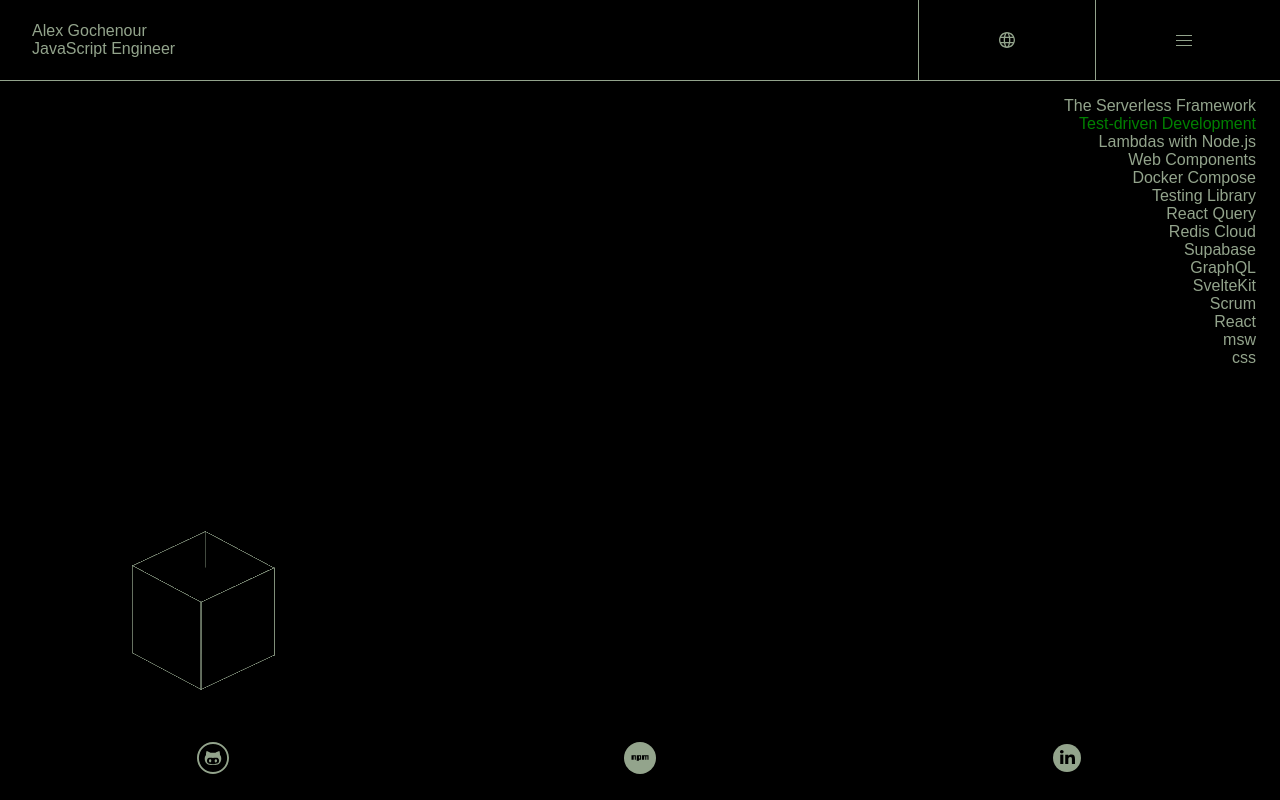
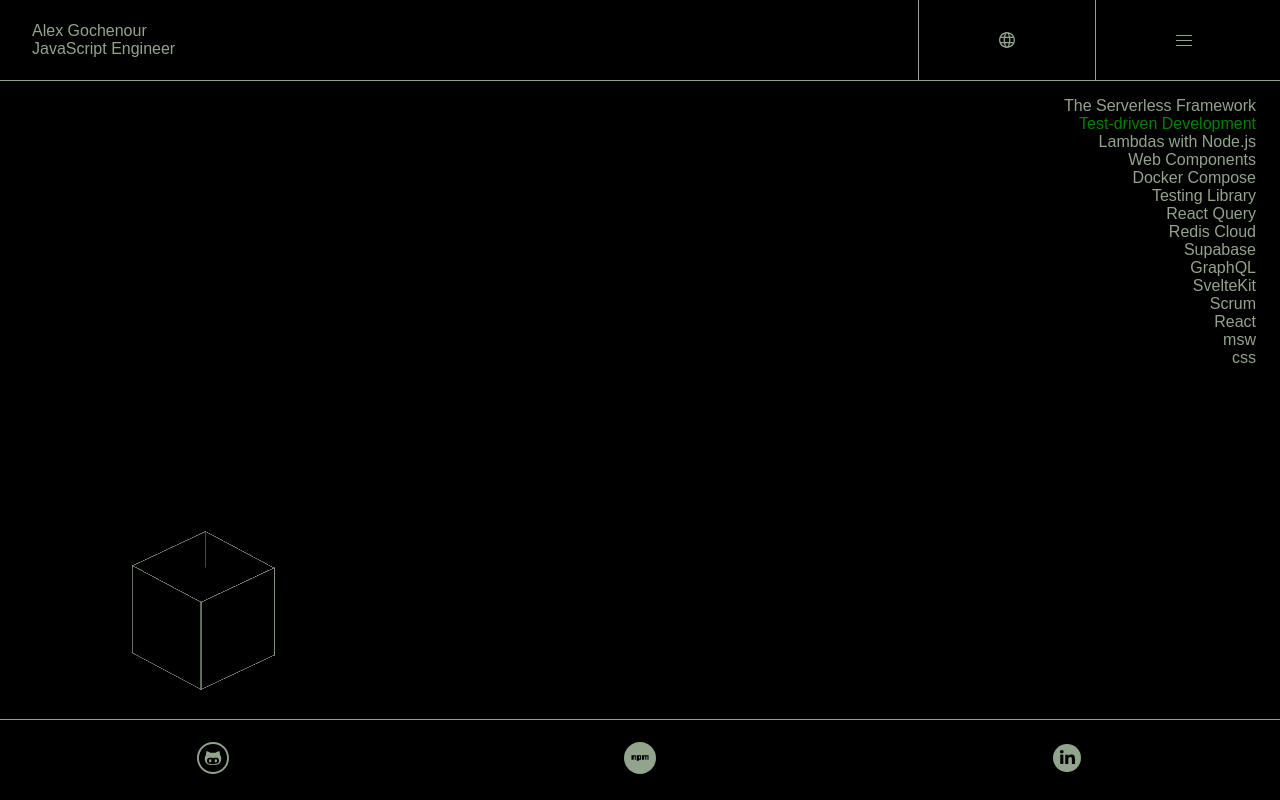
Before and after one commit to chunyukuo88/portfolio2, a React (Create React App) app: page / in a window 1280 px wide. Built offline with nearby package versions, Linux system fonts and the light colour scheme; what aws-amplify would draw is missing.

Commit message:
Added an indent and a top border to the footer.

```diff
--- a/src/App.css
+++ b/src/App.css
@@ -73,6 +73,7 @@ section {
 
 footer {
   height: 10vh;
+  border-top: 1px solid var(--primaryColor);
   display: grid;
   cursor: pointer;
   grid-template-columns: repeat(3, 33.3333%);
```
Also changed, not shown: src/components/Footer/Footer.js (indentation only).
